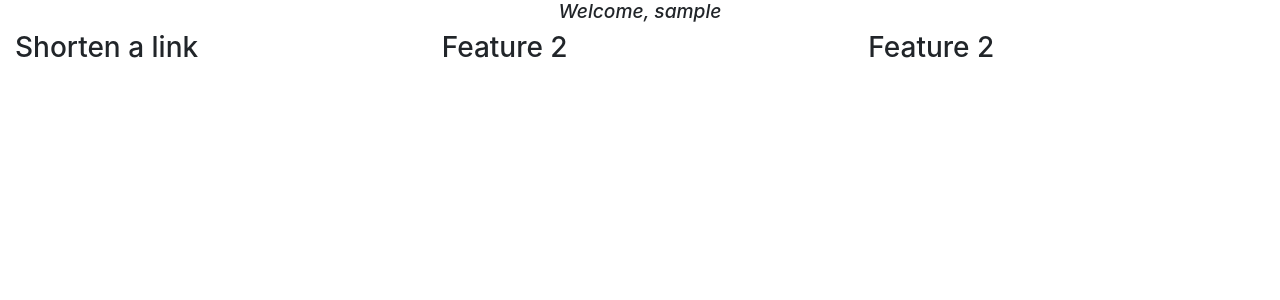
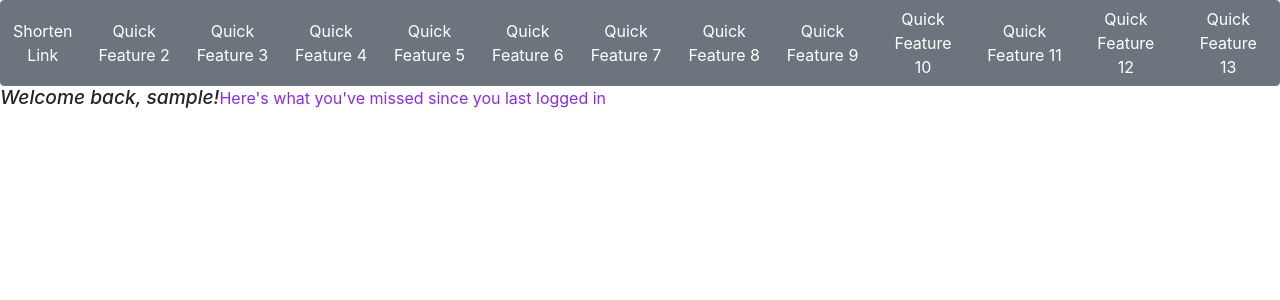
Before and after one commit to djkemmet/phlikit-django, a Django app: page /home/ in a window 1280 px wide. Shown: the part 56-356 px from the top of the page. Run offline with Django 3.2, Linux system fonts and the light colour scheme; the visitor is signed in with stand-in values (Sample User, id 1).

Commit message:
updated home page
now there's a metric fuck-ton of buttons to link to features for easy access and testing.

```diff
--- a/phlikit/templates/home/user_home.html
+++ b/phlikit/templates/home/user_home.html
@@ -3,33 +3,31 @@
 {% block content  %}
 <div class='container-fluid'>
 
-    <!-- User welcome -->
-    <div class='row-fluid'>
-       <center>
-            <h1> Welcome, {{ request.user }}</h1>
-       </center>
-    </div>
 
     <!-- Feature Row 1-->
     <div class='row'>
 
-        <!-- Shorten Link-->
-        <div class="col" id='feature-column'>
-            <h3>Shorten a link</h3>
+        <div class='btn-group' role='group' aria-label="feature row">
+            <button type='button' class='btn btn-secondary' OnClick="parent.location='/links/shorten'" >Shorten Link</button>
+            <button type='button' class='btn btn-secondary' OnClick="parent.location='/links/shorten'" >Quick Feature 2</button>
+            <button type='button' class='btn btn-secondary' OnClick="parent.location='/links/shorten'" >Quick Feature 3</button>
+            <button type='button' class='btn btn-secondary' OnClick="parent.location='/links/shorten'" >Quick Feature 4</button>
+            <button type='button' class='btn btn-secondary' OnClick="parent.location='/links/shorten'" >Quick Feature 5</button>
+            <button type='button' class='btn btn-secondary' OnClick="parent.location='/links/shorten'" >Quick Feature 6</button>
+            <button type='button' class='btn btn-secondary' OnClick="parent.location='/links/shorten'" >Quick Feature 7</button>
+            <button type='button' class='btn btn-secondary' OnClick="parent.location='/links/shorten'" >Quick Feature 8</button>
+            <button type='button' class='btn btn-secondary' OnClick="parent.location='/links/shorten'" >Quick Feature 9</button>
+            <button type='button' class='btn btn-secondary' OnClick="parent.location='/links/shorten'" >Quick Feature 10</button>
+            <button type='button' class='btn btn-secondary' OnClick="parent.location='/links/shorten'" >Quick Feature 11</button>
+            <button type='button' class='btn btn-secondary' OnClick="parent.location='/links/shorten'" >Quick Feature 12</button>
+            <button type='button' class='btn btn-secondary' OnClick="parent.location='/links/shorten'" >Quick Feature 13</button>
+
         </div>
+    </div>
 
-        <!-- View Link data-->
-        <div class="col" id='feature-column'>
-            <h3>Feature 2</h3>
-        </div>
-
-        <!-- View Link data-->
-        <div class="col" id='feature-column'>
-            <h3>Feature 2</h3>
-        </div>
-
-
-
+    <div class='row'>
+        <h1>Welcome back, {{request.user }}!</h1><br /><br />
+        <p>Here's what you've missed since you last logged in</p>
     </div>
 
 </div>
```
